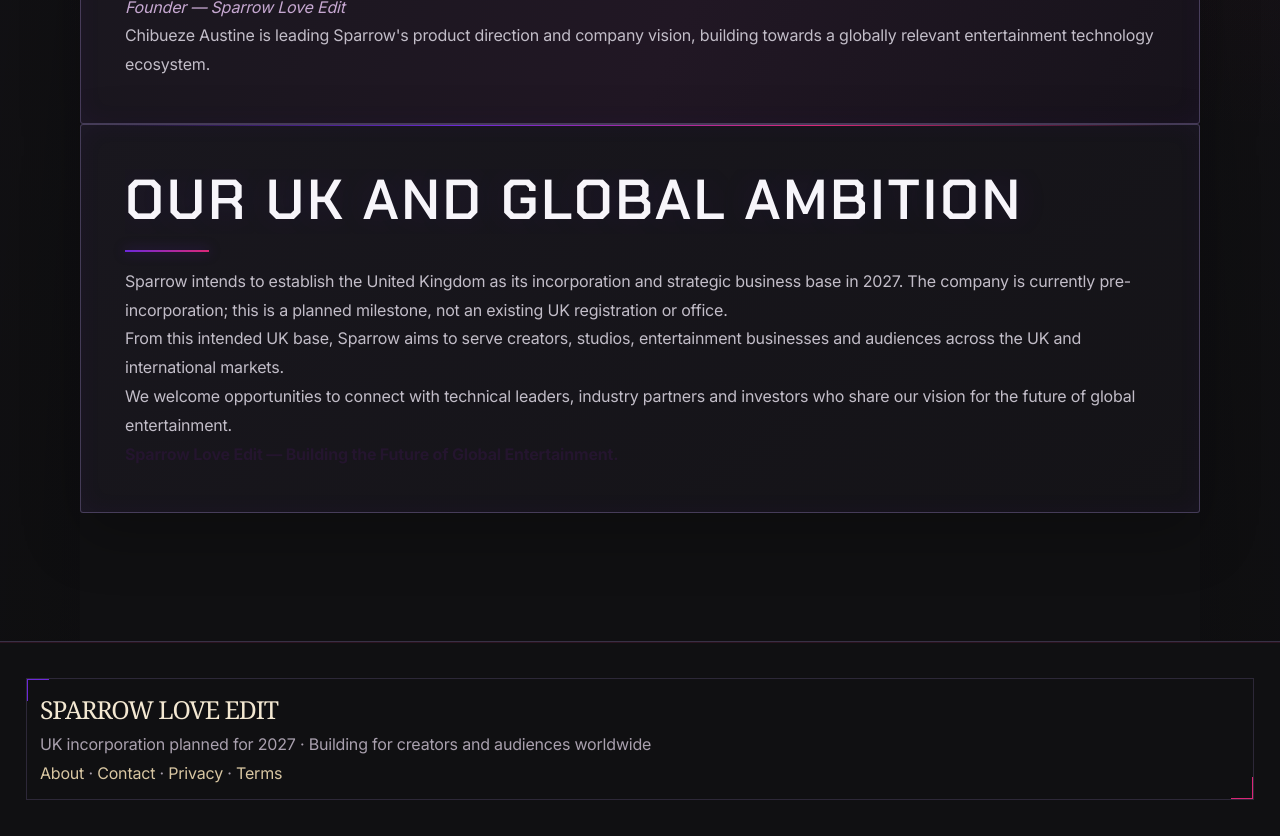
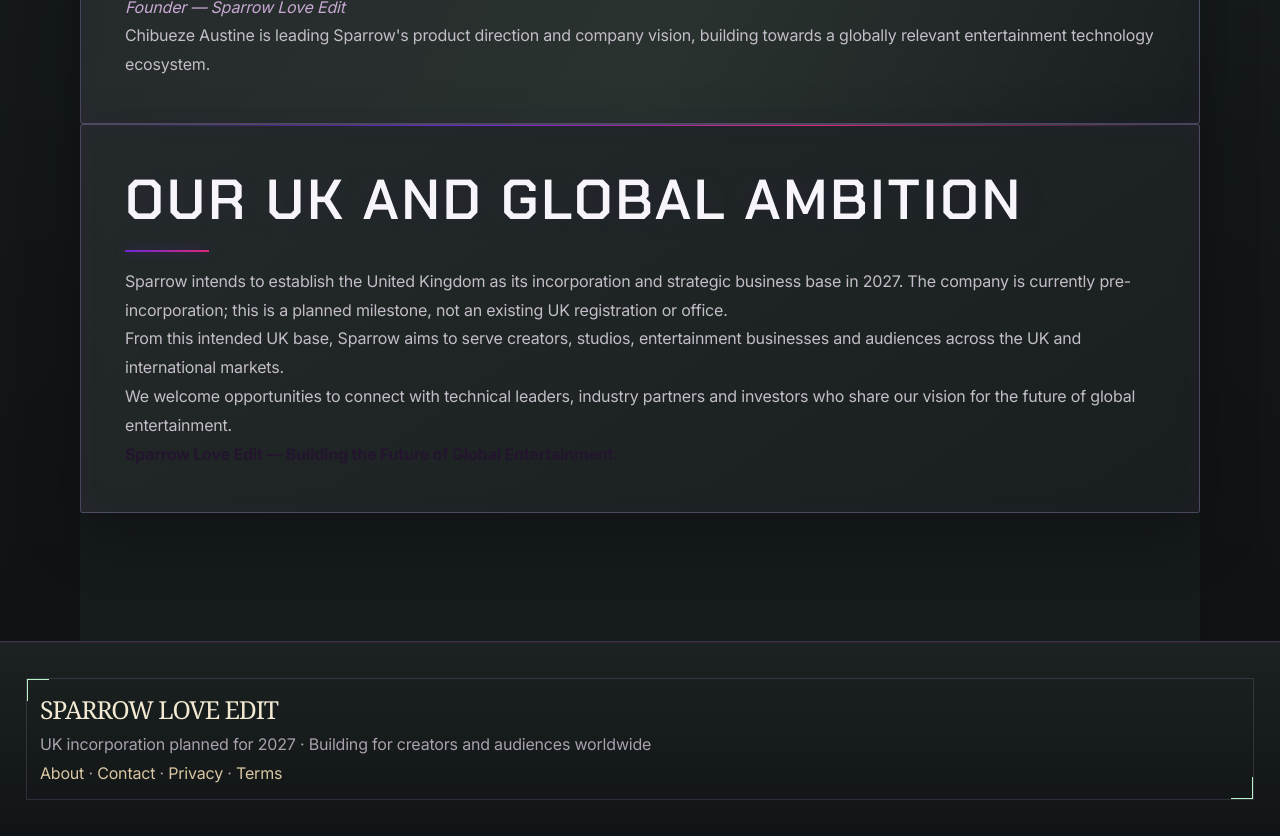
Before and after one commit to austineexmachina/sparrow-company-website, a Next.js app: page /about in a window 1280 px wide. Shown: the part 1640-2476 px from the top of the page. Built offline with nearby package versions, Linux system fonts and the light colour scheme; no server answers.

Commit message:
Change background palette to charcoal, grey-black and light green

```diff
--- a/src/app/cinematic.css
+++ b/src/app/cinematic.css
@@ -1057,3 +1057,102 @@ body .section h2, body .contact-page h2, body .about-page h2 {
 .contact-page .contact-category-grid .card p {
   color: #c2bdc8 !important;
 }
+
+
+/* BACKGROUND PALETTE ONLY — charcoal black, grey-black and light green.
+   Foreground colors, typography, borders, layout, media and behavior remain unchanged. */
+html, body { background-color: #111416; }
+body {
+  background:
+    radial-gradient(ellipse at 50% -14%, rgba(183,247,196,.09), transparent 46rem),
+    radial-gradient(ellipse at 100% 44%, rgba(183,247,196,.035), transparent 40rem),
+    radial-gradient(ellipse at 50% 100%, rgba(0,0,0,.48), transparent 58rem),
+    linear-gradient(180deg,#111416 0%,#1b2020 52%,#111416 100%);
+}
+body::after {
+  background:
+    linear-gradient(180deg,rgba(183,247,196,.42),transparent 1px) top/100% 1px no-repeat,
+    linear-gradient(0deg,rgba(183,247,196,.28),transparent 1px) bottom/100% 1px no-repeat;
+}
+::selection { background: #b7f7c4; }
+.header { background: rgba(17,20,22,.92); }
+.mobile-nav-toggle { background: #202627; }
+.mobile-navigation-panel { background: rgba(22,27,27,.98); }
+.mobile-navigation-panel a:not(.btn):hover,
+.mobile-navigation-panel a[aria-current="page"]:not(.btn) { background: rgba(183,247,196,.09); }
+.btn, button.btn { background: linear-gradient(115deg,#c9f8d1 0%,#a8e9b6 100%); }
+.hero {
+  background:
+    linear-gradient(#151a1a,#151a1a) padding-box,
+    linear-gradient(120deg,rgba(183,247,196,.28),transparent 38%,rgba(183,247,196,.14)) border-box;
+}
+.hero::before {
+  background:
+    radial-gradient(ellipse at 70% 45%,rgba(183,247,196,.11),transparent 40%),
+    radial-gradient(ellipse at 30% 65%,rgba(183,247,196,.045),transparent 45%);
+}
+.hero::after { background: linear-gradient(90deg,transparent,rgba(183,247,196,.58),transparent); }
+.hero-art { background: linear-gradient(145deg,rgba(183,247,196,.07),rgba(255,255,255,.012)); }
+.hero-art::before {
+  background:
+    linear-gradient(90deg,#b7f7c4 0 18px,transparent 18px) top left/18px 1px no-repeat,
+    linear-gradient(#b7f7c4 0 18px,transparent 18px) top left/1px 18px no-repeat,
+    linear-gradient(90deg,#b7f7c4 0 18px,transparent 18px) bottom right/18px 1px no-repeat,
+    linear-gradient(#b7f7c4 0 18px,transparent 18px) bottom right/1px 18px no-repeat;
+}
+.hero-scroll-cue { background: #202627; }
+.section,.movie-studio-section,.factory-section,.scifi-section,
+.creator-section,.coming-section,.waitlist-section { background-color: #151a1a; }
+.movie-studio-section { background: linear-gradient(180deg,#151a1a,#202525 55%,#151a1a); }
+.factory-section {
+  background: radial-gradient(ellipse at 80% 50%,rgba(183,247,196,.07),transparent 44%),#171d1d;
+}
+.scifi-section {
+  background: radial-gradient(ellipse at 68% 50%,rgba(183,247,196,.06),transparent 42%),linear-gradient(180deg,#151a1a,#202727 50%,#151a1a);
+}
+.what-is-sparrow-story {
+  background:
+    radial-gradient(ellipse at 78% 45%,rgba(183,247,196,.065),transparent 42%),
+    linear-gradient(180deg,#141919,#202626 50%,#141919);
+}
+.story-scene-light { background: radial-gradient(ellipse,rgba(183,247,196,.11),rgba(183,247,196,0) 68%); }
+.story-thread-progress { background: linear-gradient(180deg,#d5ffdc,#b7f7c4 65%,#86d99a); }
+.pinned-story { background: #151a1a; }
+.studio-console,.factory-board,.factory-console,.film-tool-layout,
+.console,.about-block,.card,.crew figure,.calculator-motif,.race-car-stage {
+  background-color: #202626;
+}
+.console-topline,.console-bottomline,.factory-board-head,.factory-board-foot {
+  background: rgba(183,247,196,.055);
+}
+.studio-tool:hover { background: linear-gradient(90deg,rgba(183,247,196,.09),rgba(183,247,196,.025)); }
+.calculator-motif { background: linear-gradient(145deg,rgba(183,247,196,.075),rgba(255,255,255,.012)); }
+.race-car-stage { background: radial-gradient(ellipse at 50% 74%,rgba(183,247,196,.075),transparent 48%),#191f1f; }
+.cards .card,.card { background: linear-gradient(145deg,#242a2a,#191f1f); }
+.about-block { background: linear-gradient(145deg,#242a2a,#191f1f); }
+.leadership-panel { background: linear-gradient(115deg,#242a2a,#2a3230 55%,#191f1f); }
+.contact-page { background-color: #151a1a; }
+.contact-page .contact-category-grid .card { background: linear-gradient(145deg,#242a2a,#191f1f); }
+.contact-form { background: linear-gradient(145deg,#242a2a,#171d1d); }
+.form input,.form select,.form textarea { background: #202626; }
+.waitlist-success { background: linear-gradient(145deg,#25312a,#191f1f); }
+.race-intro {
+  background:
+    radial-gradient(ellipse at 78% 45%,rgba(183,247,196,.065),transparent 38%),
+    linear-gradient(115deg,#171d1d 0%,#222828 48%,#141919 100%);
+}
+.film-tools-section { background: linear-gradient(180deg,#151a1a,#202626 55%,#171d1d); }
+.film-tool-layout { background: #202626; }
+.scifi-frame {
+  background:
+    radial-gradient(ellipse at 50% 70%,rgba(183,247,196,.13),transparent 36%),
+    linear-gradient(180deg,#202a28 0%,#27332f 48%,#101515 100%);
+}
+footer { background: linear-gradient(180deg,#1b2221,#111416); }
+footer .wrap::before {
+  background:
+    linear-gradient(90deg,#b7f7c4 0 22px,transparent 22px) top left/22px 1px no-repeat,
+    linear-gradient(#b7f7c4 0 22px,transparent 22px) top left/1px 22px no-repeat,
+    linear-gradient(90deg,#b7f7c4 0 22px,transparent 22px) bottom right/22px 1px no-repeat,
+    linear-gradient(#b7f7c4 0 22px,transparent 22px) bottom right/1px 22px no-repeat;
+}
```
